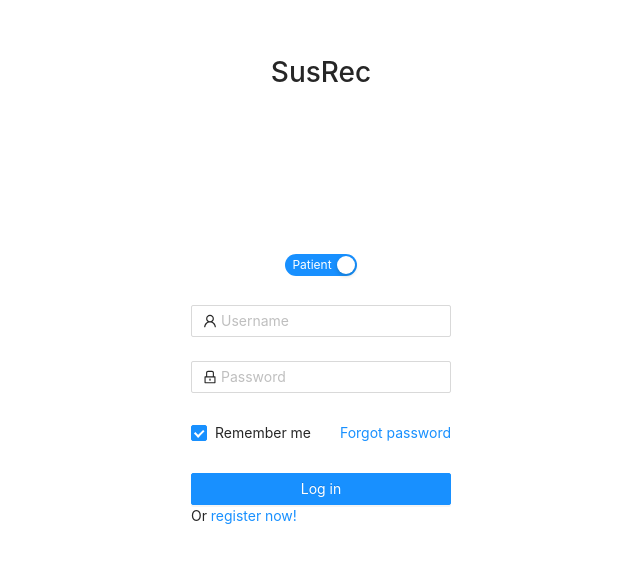
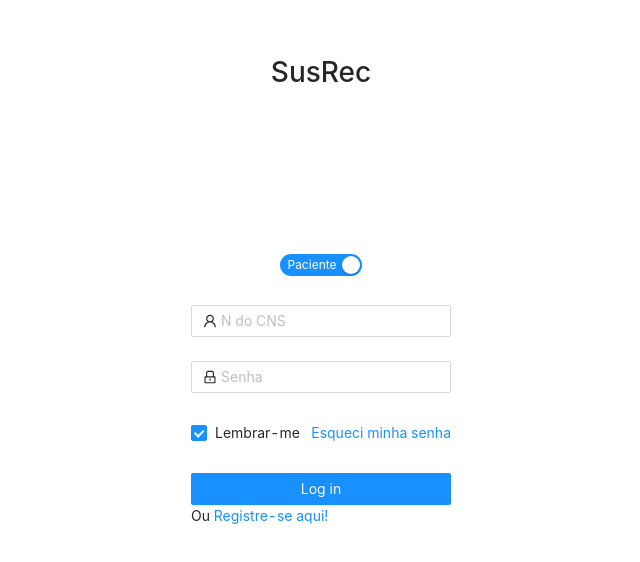
Before and after one commit to Lu-c-s/blockchain-sus-rec-client, a React (Create React App) app: page / in a window 1280 px wide. Shown: the top 562 px of the page, without its empty margins (319-959 px from the left). Built offline with nearby package versions, Linux system fonts and the light colour scheme.

Commit message:
Added Router to patient and provider pages

```diff
--- a/src/App.js
+++ b/src/App.js
@@ -1,6 +1,8 @@
 import React, { useState } from "react";
 import LoginPage from "./pages/LoginPage";
-import { BrowserRouter as Router, Switch, Route, Link } from "react-router-dom";
+import PatientPage from "./pages/PatientPage";
+import ProviderPage from "./pages/ProviderPage";
+import { BrowserRouter, Switch, Route } from "react-router-dom";
 import "./App.css";
 
 const USER_TYPE = {
@@ -13,7 +15,19 @@ function App() {
 
   return (
     <div className="App">
-      <LoginPage setUserType={user => setUser(user)} currentUser={user} />
+      <BrowserRouter>
+        <Switch>
+          <Route path="/patient">
+            <PatientPage />
+          </Route>
+          <Route path="/provider">
+            <ProviderPage />
+          </Route>
+          <Route path="/">
+            <LoginPage setUserType={user => setUser(user)} currentUser={user} />
+          </Route>
+        </Switch>
+      </BrowserRouter>
     </div>
   );
 }
--- a/src/pages/LoginPage.js
+++ b/src/pages/LoginPage.js
@@ -1,8 +1,14 @@
 import React from "react";
 import { Form, Input, Button, Checkbox } from "antd";
 import { UserOutlined, LockOutlined } from "@ant-design/icons";
+import { Link } from "react-router-dom";
 import { Switch } from "antd";
 import "./LoginPage.css";
+
+const USER_TYPE = {
+  PATIENT: true,
+  PROVIDER: false
+};
 
 const NormalLoginForm = props => {
   const onFinish = values => {
@@ -35,8 +41,8 @@ const NormalLoginForm = props => {
             style={{ display: "flex", width: "100%", justifyContent: "center" }}
           >
             <Switch
-              checkedChildren="Patient"
-              unCheckedChildren="Provider"
+              checkedChildren="Paciente"
+              unCheckedChildren="Provedor"
               checked={props.currentUser}
               onChange={() => props.setUserType(!props.currentUser)}
             />
@@ -48,7 +54,7 @@ const NormalLoginForm = props => {
         >
           <Input
             prefix={<UserOutlined className="site-form-item-icon" />}
-            placeholder="Username"
+            placeholder="N do CNS"
           />
         </Form.Item>
         <Form.Item
@@ -58,20 +64,23 @@ const NormalLoginForm = props => {
           <Input
             prefix={<LockOutlined className="site-form-item-icon" />}
             type="password"
-            placeholder="Password"
+            placeholder="Senha"
           />
         </Form.Item>
         <Form.Item>
           <Form.Item name="remember" valuePropName="checked" noStyle>
-            <Checkbox>Remember me</Checkbox>
+            <Checkbox>Lembrar-me</Checkbox>
           </Form.Item>
 
-          <a className="login-form-forgot" href="">
-            Forgot password
-          </a>
+          <a className="login-form-forgot">Esqueci minha senha</a>
         </Form.Item>
 
         <Form.Item>
+          <Link
+            to={`${
+              props.currentUser === USER_TYPE.PATIENT ? "/patient" : "/provider"
+            }`}
+          >
             <Button
               type="primary"
               htmlType="submit"
@@ -79,7 +88,8 @@ const NormalLoginForm = props => {
             >
               Log in
             </Button>
-          Or <a href="">register now!</a>
+          </Link>
+          Ou <a href="">Registre-se aqui!</a>
         </Form.Item>
       </Form>
     </div>
```
Lines whose indentation alone changed are shown as unchanged.
